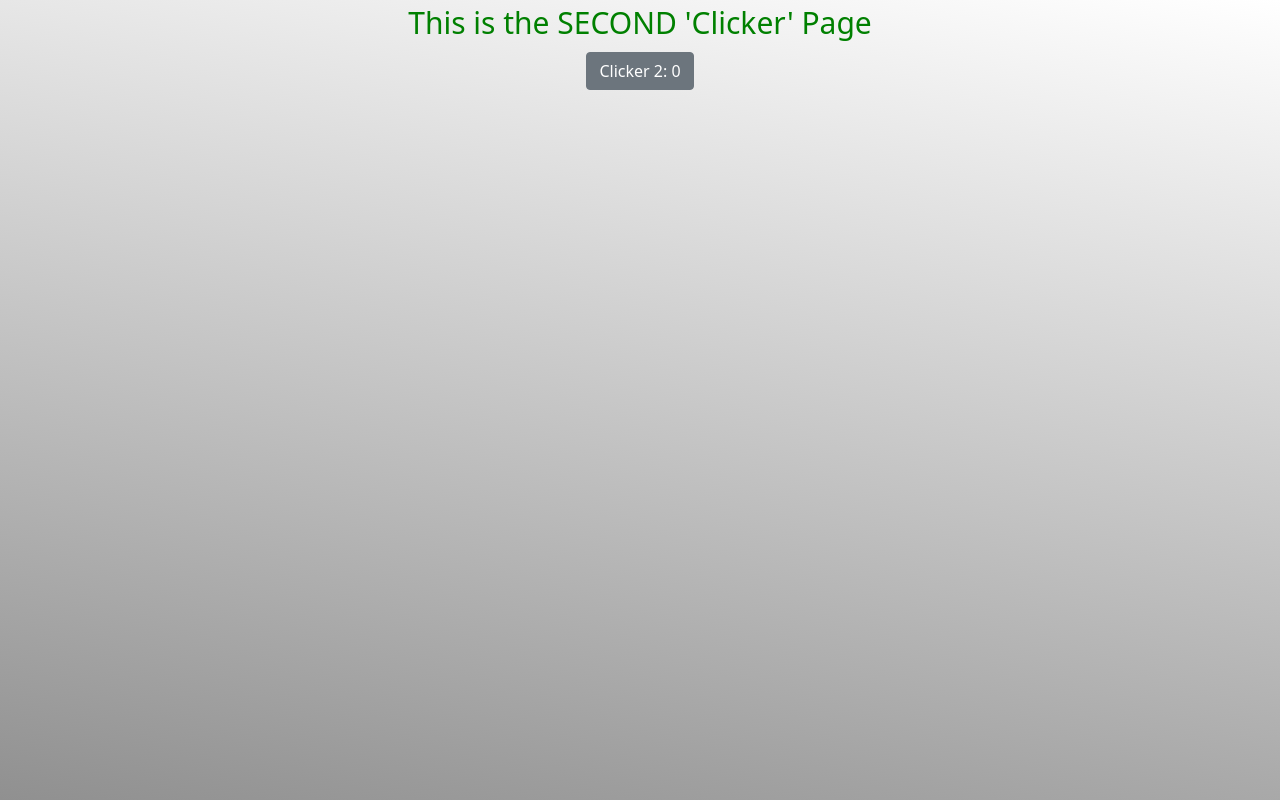
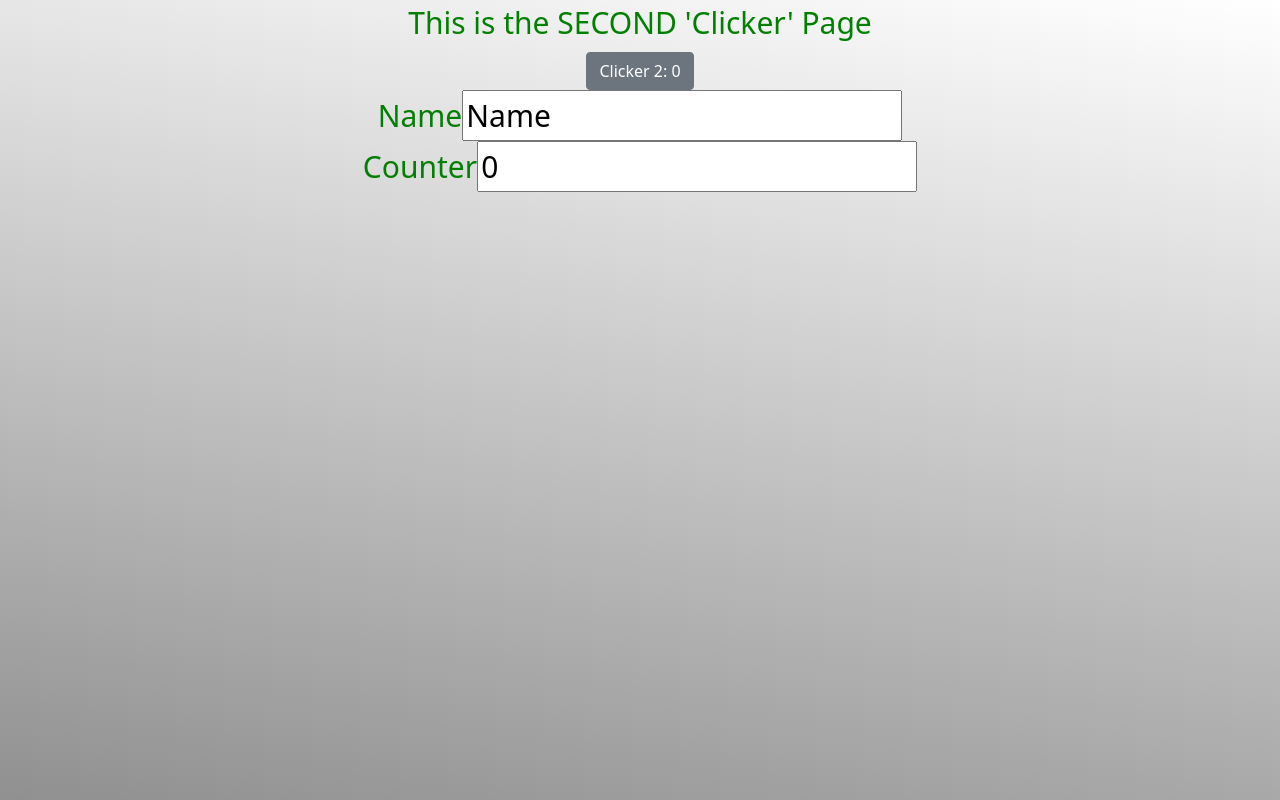
Before and after one commit to cassuhdeel/practice, a React (Create React App) app in the folder frontend/: page /clicker/clicker2 in a window 1280 px wide. Built offline with nearby package versions, Linux system fonts and the light colour scheme.

Commit message:
form implemented

```diff
--- a/frontend/src/clicker/Clicker2.js
+++ b/frontend/src/clicker/Clicker2.js
@@ -1,20 +1,56 @@
 import React, { useState } from "react";
 
 function Clicker2() {
+  const initialForm = {
+    name: "Name",
+    counter: 0
+  };
+  const [formData, setFormData] = useState(initialForm);
 
-  const [counter, setCounter] = useState(0)
+  const clickerHandler = () => {
+    setFormData(({counter}) => ({
+      ...formData,
+      counter: counter + 2
+    }))
+  };
 
-const clickerHandler = () => {
-  setCounter(counter + 2)
-}
+  const changeHandler = (event) => {
+    setFormData= ({
+      [event.target.name]: event.target.value
+    })
+  }
 
   return (
     <div style={{ color: "green", fontSize: 30 }}>
       This is the SECOND 'Clicker' Page
       <div>
-        <button className="btn btn-secondary" onClick={clickerHandler} >
-          Clicker 2: {counter}
+        <button className="btn btn-secondary" onClick={clickerHandler}>
+          Clicker 2: {formData.counter}
         </button>
+      </div>
+      <div>
+        <form>
+          <div>
+            <label htmlFor="name">Name</label>
+            <input
+              name="name"
+              id="name"
+              type="text"
+              value={formData.name}
+              onChange={changeHandler}
+            />
+          </div>
+          <div>
+            <label htmlFor="counter">Counter</label>
+            <input
+              name="counter"
+              id="counter"
+              type="number"
+              value={formData.counter}
+              onChange={changeHandler}
+            />
+          </div>
+        </form>
       </div>
     </div>
   );
```
